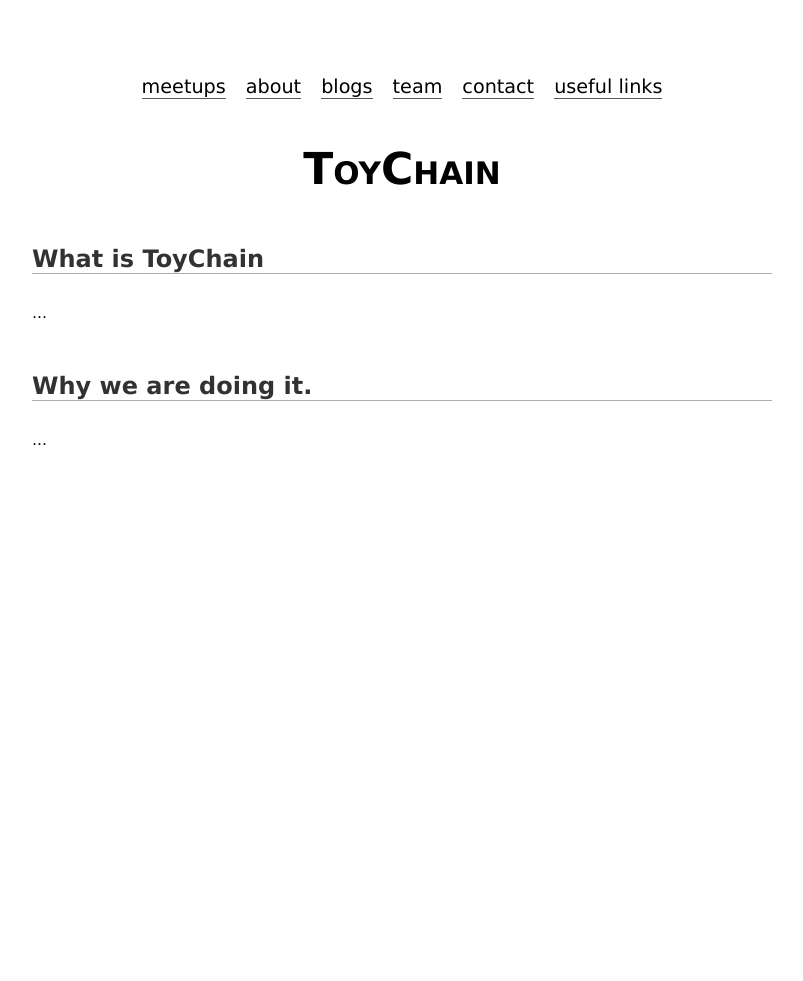
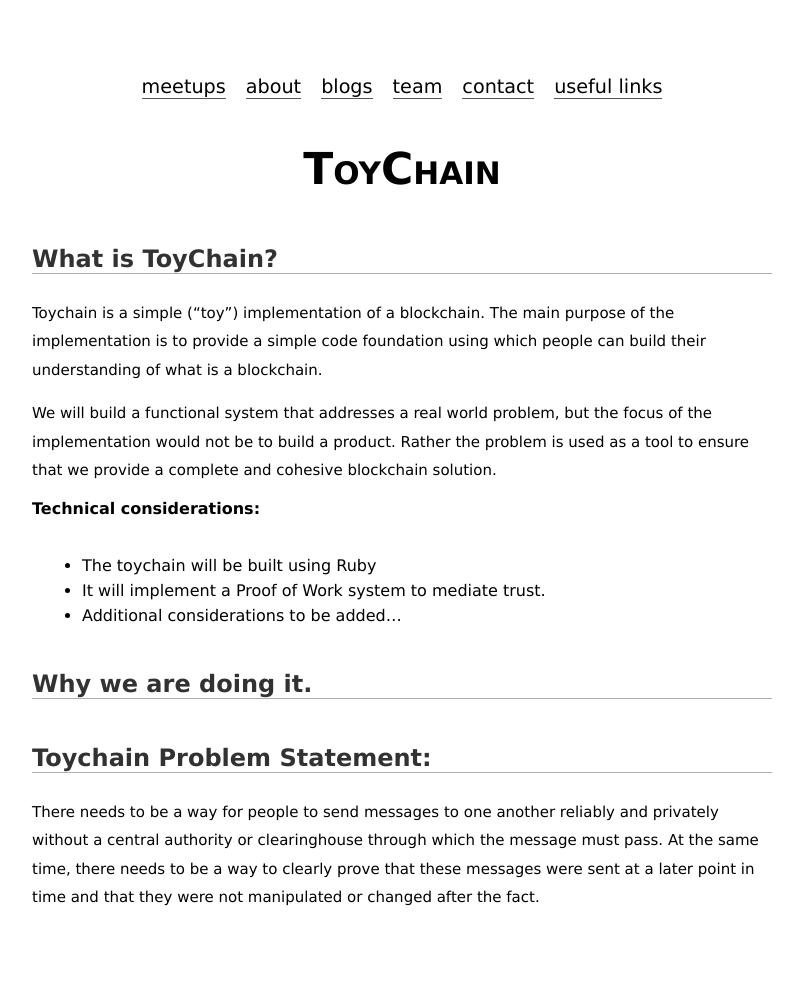
Before and after one commit to big-org/big-org.github.io, a Jekyll site: the page built from _posts/blogs/2016-06-29-toychain.md, in a window 1280 px wide. Shown: the whole page, without its empty margins (238-1041 px from the left). Built offline with Jekyll 4.4.1, drawn with Linux system fonts in a browser that asks for light colours; before the commit the page ends 900 px from its top, so only the background shows below that.

Commit message:
Toychain (#5)
* Initial draft for ToyChain
* Reorder the post
* Update 2016-06-29-toychain.md

```diff
--- a/_posts/blogs/2016-06-29-toychain.md
+++ b/_posts/blogs/2016-06-29-toychain.md
@@ -5,8 +5,17 @@
 ---
 
 
-## What is ToyChain
-...
+## What is ToyChain?
+Toychain is a simple ("toy") implementation of a blockchain. The main purpose of the implementation is to provide a simple code foundation using which people can build their understanding of what is a blockchain.
+
+We will build a functional system that addresses a real world problem, but the focus of the implementation would not be to build a product. Rather the problem is used as a tool to ensure that we provide a complete and cohesive blockchain solution.
+
+### Technical considerations:
+* The toychain will be built using Ruby
+* It will implement a Proof of Work system to mediate trust.
+* Additional considerations to be added...
 
 ## Why we are doing it.
-...
+
+## Toychain Problem Statement:
+There needs to be a way for people to send messages to one another reliably and privately without a central authority or clearinghouse through which the message must pass. At the same time, there needs to be a way to clearly prove that these messages were sent at a later point in time and that they were not manipulated or changed after the fact.
```
